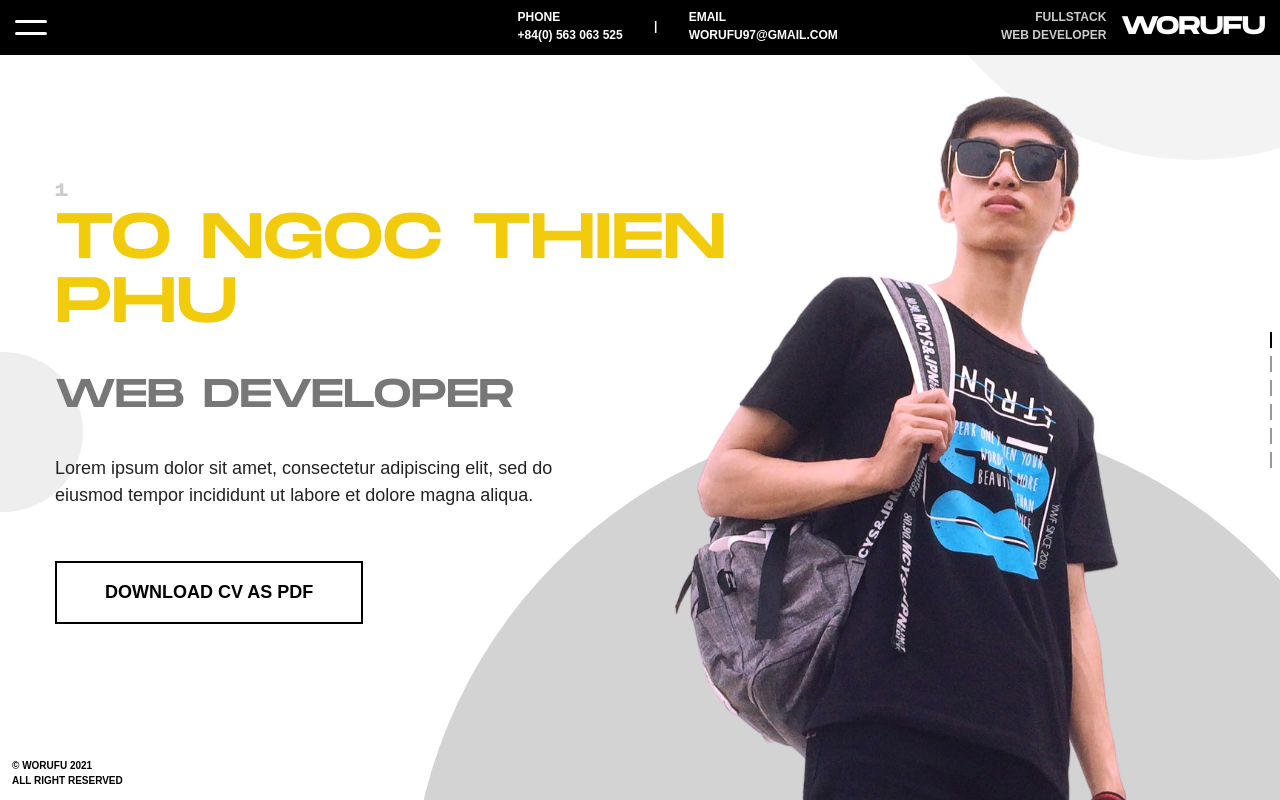
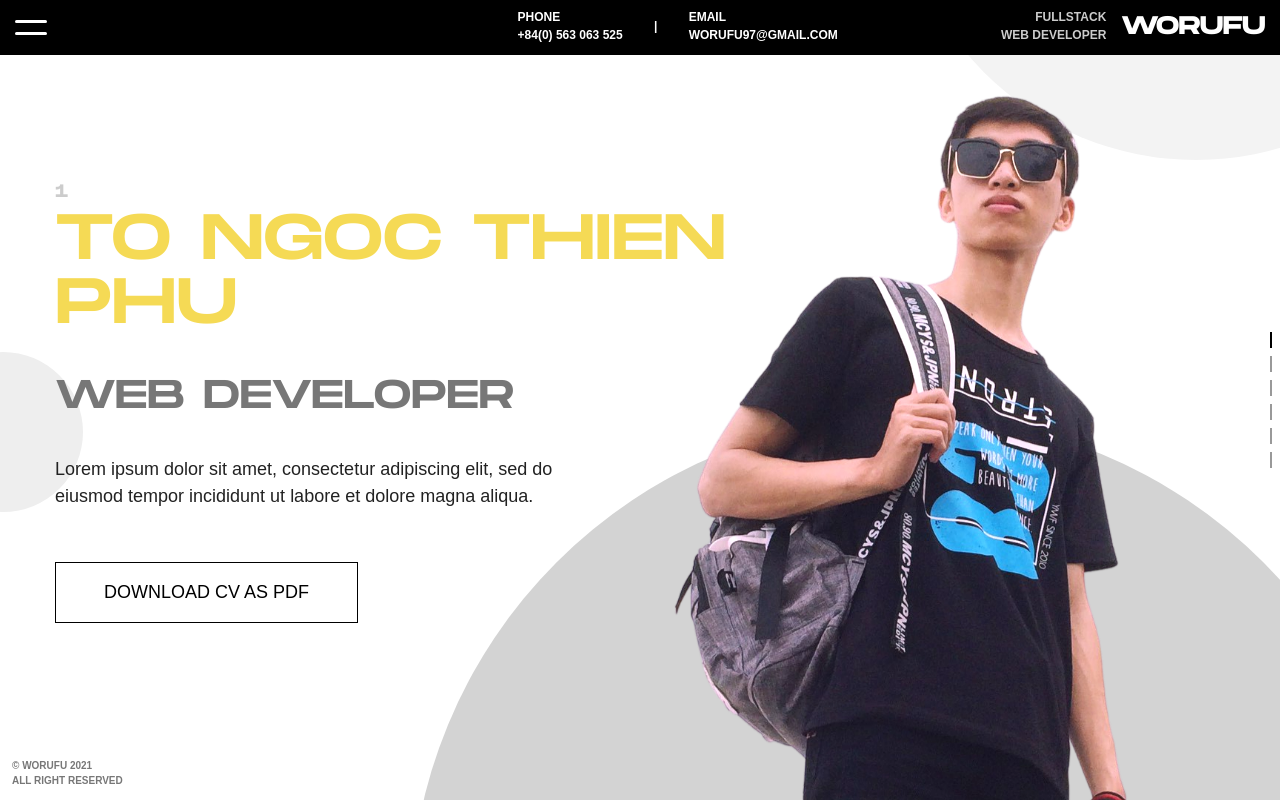
Before and after one commit to worufu0/webcv-old, a plain HTML site: page index.html in a window 1280 px wide. Drawn offline with nearby package versions, Linux system fonts and the light colour scheme.

Commit message:
make it better

```diff
--- a/css/style.css
+++ b/css/style.css
@@ -21,7 +21,7 @@
     --whitish: #ccc;
     --grey: #777;
     --greyish: #999;
-    --accent: #f2cc0c;
+    --accent: #f5da55;
 }
 
 @import url('https://fonts.googleapis.com/css2?family=DM+Sans:ital,wght@0,400;0,700;1,400;1,700&display=swap');
@@ -684,7 +684,7 @@ input:focus {
 }
 
 .pp-tooltip {
-    color: var(--black);
+    color: var(--grey);
 }
 
 .pp-scrollable {
@@ -745,7 +745,7 @@ input:focus {
 
 .section-container .container {
     position: relative;
-    z-index: 990;
+    z-index: 994;
 }
 
 .section__title {
@@ -764,10 +764,6 @@ input:focus {
     line-height: 1.5;
     color: var(--grey);
     text-transform: uppercase;
-}
-
-.section__sub-title b {
-    color: var(--black);
 }
 
 .section__sub-title.float-right {
@@ -790,8 +786,7 @@ input:focus {
     text-transform: uppercase;
     background-color: var(--white);
     color: var(--black);
-    border: 2px solid var(--black);
-    font-weight: bold;
+    border: 1px solid var(--black);
 }
 
 .about-section__download-btn:hover {
@@ -833,13 +828,13 @@ input:focus {
 }
 
 .skills-section__icon {
-    color: var(--white);
+    color: var(--accent);
     position: absolute;
     bottom: 5%;
     right: 5%;
     line-height: 1;
     font-size: 800%;
-    opacity: 0.05;
+    opacity: 0.1;
 }
 
 .skill-card__desc {
@@ -892,7 +887,7 @@ input:focus {
     right: 0;
     top: 0;
     bottom: 0;
-    z-index: 10;
+    z-index: 990;
     overflow: hidden;
     background-size: cover;
     background-position: 50% 50%;
@@ -1026,7 +1021,7 @@ input:focus {
 -------------------------------------------------------------------------------*/
 
 .footer__copyright {
-    color: var(--black);
+    color: var(--grey);
     font-weight: bold;
     font-size: 10px;
     text-transform: uppercase;
--- a/index.html
+++ b/index.html
@@ -4,7 +4,7 @@
         <meta charset="UTF-8">
         <meta http-equiv="X-UA-Compatible" content="IE=edge">
         <meta name="viewport" content="width=device-width, initial-scale=1.0">
-        <title>Worufu - About</title>
+        <title>Worufu</title>
         <link href="css/bootstrap.min.css" rel="stylesheet" />
         <link href="css/jquery.pagepiling.css" rel="stylesheet" />
         <link href="css/lineicons.css" rel="stylesheet" />
@@ -239,8 +239,8 @@
                                                 <i class="lni lni-bulb"></i>
                                             </div>
                                             <div class="skill-card__desc">
-                                                - MVC pattern, Single-Page Application
-                                                <br>- OOP, HTTP protocol, RESTful API, SSR and CSR
+                                                - MVC pattern, single-page application
+                                                <br>- OOP, HTTP protocol, RESTful API, SSR and CSR,...
                                                 <br>- Design software, web, database
                                                 <br>- Creation, teamwork
                                             </div>
```
